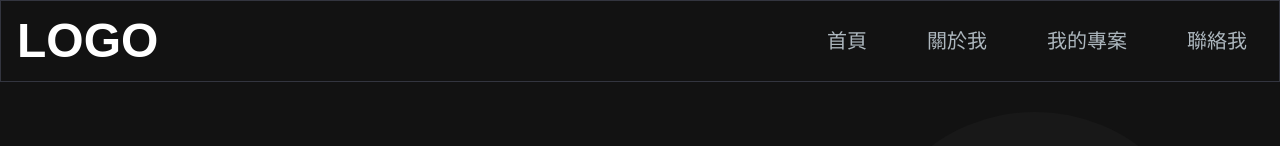
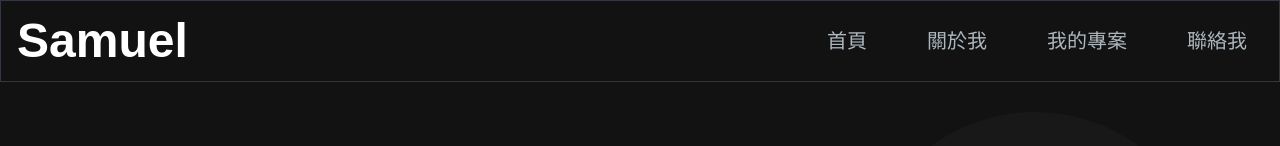
Before and after one commit to samuel00410/MyProfile_website, a Next.js app: page / in a window 1280 px wide. Shown: the top 146 px of the page. Built offline with nearby package versions, Linux system fonts and the light colour scheme.

Commit message:
修改Logo

```diff
--- a/src/app/components/Footer.jsx
+++ b/src/app/components/Footer.jsx
@@ -4,7 +4,7 @@ const Footer = () => {
   return (
     <footer className="footer border z-10 border-t-[#33353F] border-l-transparent border-r-transparent text-white">
       <div className="container p-12 flex justify-between">
-        <span>LOGO</span>
+        <span>Samuel</span>
         <p className="text-slate-600">翔翔版權所有</p>
       </div>
     </footer>
--- a/src/app/components/Navbar.jsx
+++ b/src/app/components/Navbar.jsx
@@ -44,7 +44,7 @@ const Navbar = () => {
           duration={500}
           className="text-white text-2xl md:text-5xl font-semibold cursor-pointer"
         >
-          LOGO
+          Samuel
         </Link>
         {/* 下拉選單按鈕 (平板以上不顯示) */}
         <div className="mobile-menu block md:hidden">
```
